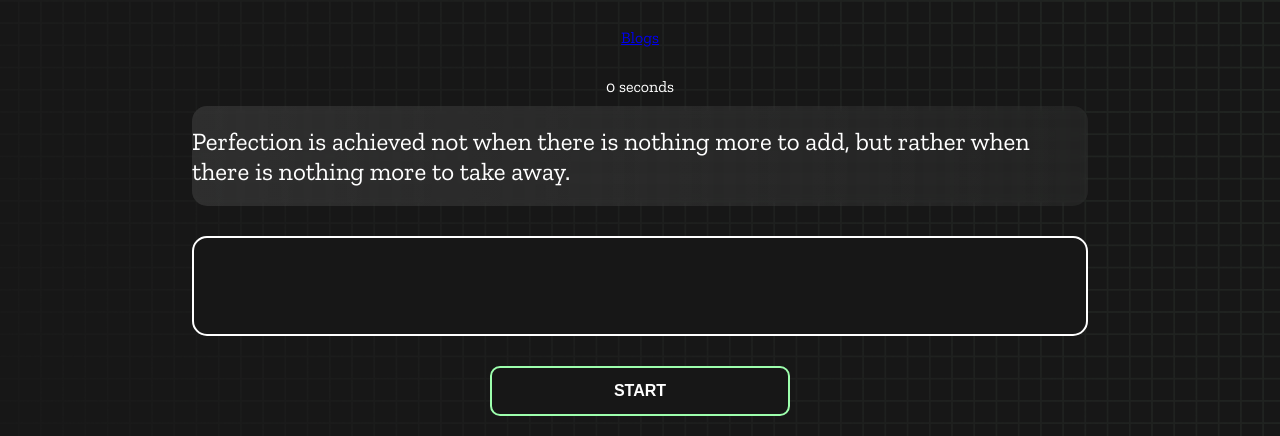
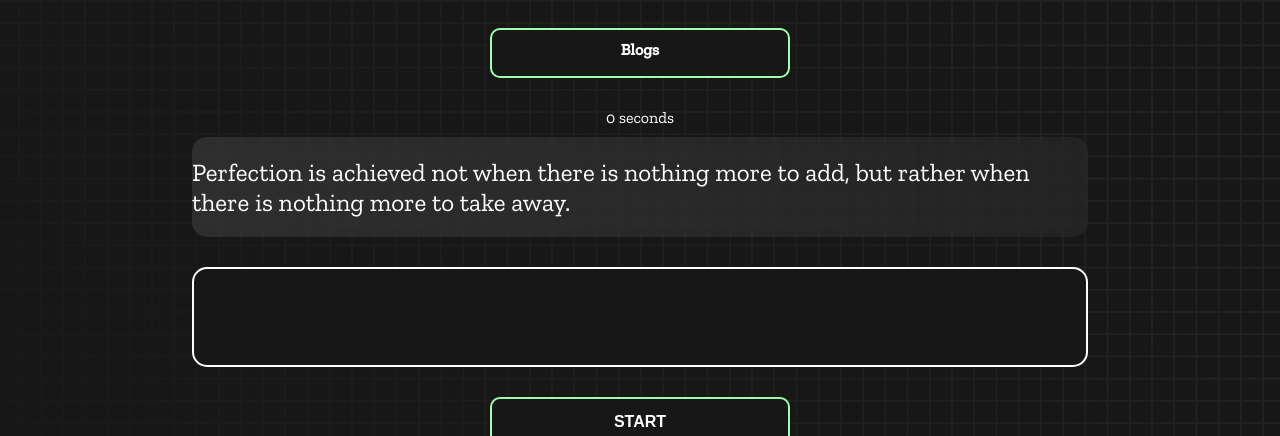
Before and after one commit to Farjanaislam2/speed-monstar, a plain HTML site: page index.html in a window 1280 px wide. Shown: the part 72-508 px from the top of the page. Drawn offline with nearby package versions, Linux system fonts and the light colour scheme.

Commit message:
buttonwes

```diff
--- a/styles.css
+++ b/styles.css
@@ -126,7 +126,26 @@ body {
   display: flex;
   justify-content: center;
   margin: 30px 0;
+
 }
+
+a{
+  padding: 10px 20px;
+  border: none;
+  font-size: 16px;
+  font-weight: bold;
+  width: 300px;
+  height: 50px;
+  color: white;
+  background-color: #171717;
+  border-radius: 10px;
+  border: 2px solid #9dffad;
+  cursor: pointer;
+  text-decoration: none;
+  text-align: center;
+
+}
+
 button {
   padding: 10px 20px;
   border: none;
```
Also changed, not shown: index.html (+2 -0 lines).
